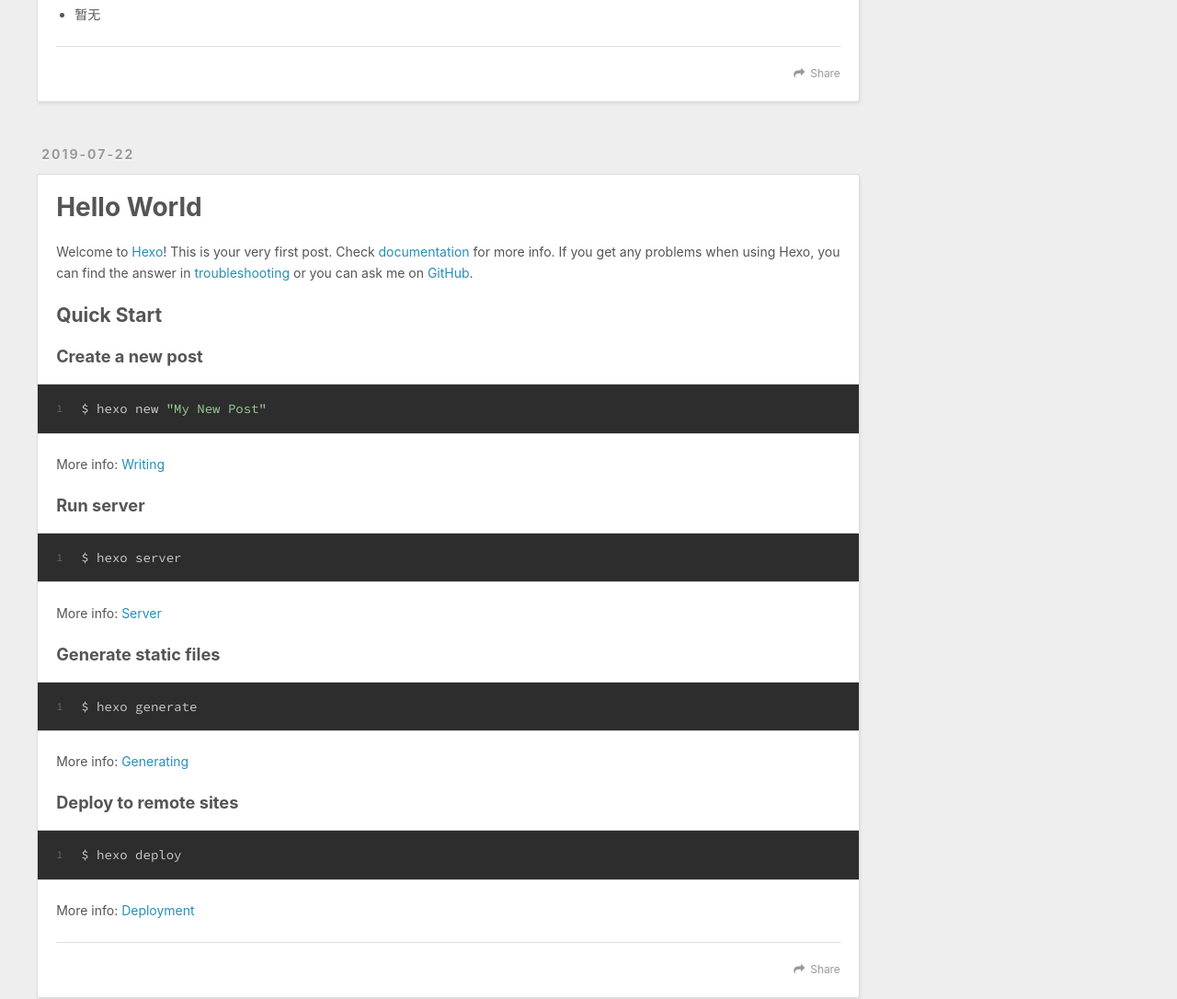
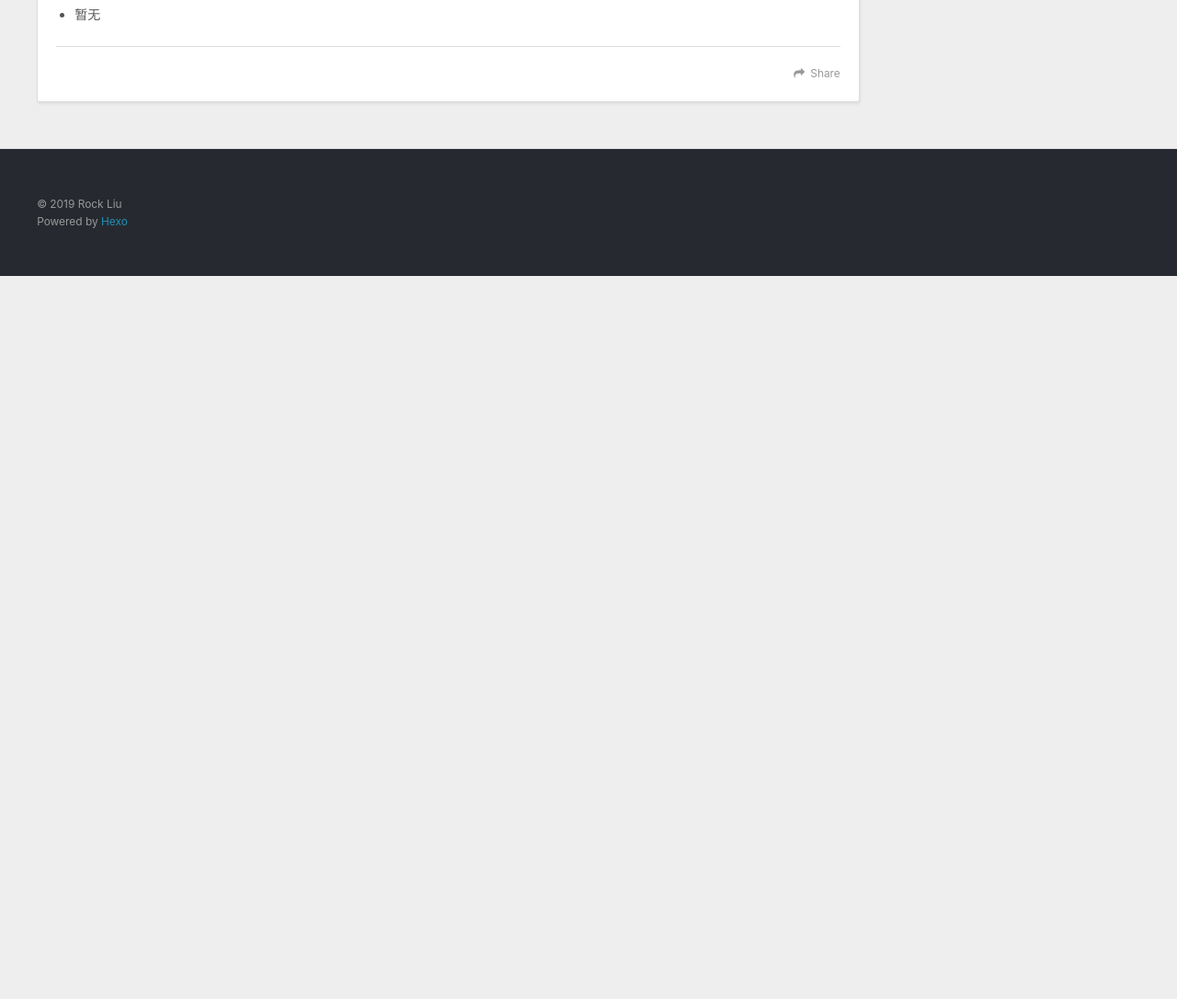
Before and after one commit to rock-liu/rock-liu.github.io, a plain HTML site: page index.html in a window 1280 px wide. Shown: the part 1414-2500 px from the top of the page at 92% size. After the commit the page ends 1714 px from the top, so only its background shows below. Drawn offline with nearby package versions, Linux system fonts and the light colour scheme.

Commit message:
Site updated: 2019-08-06 21:26:48

```diff
--- a/index.html
+++ b/index.html
@@ -78,7 +78,7 @@
 
     </div>
     <footer class="article-footer">
-      <a data-url="http://yoursite.com/2019/07/22/计网笔记/" data-id="cjyjr6vjt0002rgu4wsqm5coi" class="article-share-link">Share</a>
+      <a data-url="http://yoursite.com/2019/07/22/计网笔记/" data-id="cjyzuwwqp0000f4u4dldcsh57" class="article-share-link">Share</a>
 
 
     </footer>
@@ -132,56 +132,7 @@
 
     </div>
     <footer class="article-footer">
-      <a data-url="http://yoursite.com/2019/07/22/成长记录 (1)/" data-id="cjyjr6vjr0001rgu4omdzqu88" class="article-share-link">Share</a>
-
-
-    </footer>
-  </div>
-
-</article>
-
-
-
-    <article id="post-hello-world" class="article article-type-post" itemscope itemprop="blogPost">
-  <div class="article-meta">
-    <a href="/2019/07/22/hello-world/" class="article-date">
-  <time datetime="2019-07-22T13:03:30.830Z" itemprop="datePublished">2019-07-22</time>
-</a>
-
-  </div>
-  <div class="article-inner">
-
-
-      <header class="article-header">
-
-
-    <h1 itemprop="name">
-      <a class="article-title" href="/2019/07/22/hello-world/">Hello World</a>
-    </h1>
-
-
-      </header>
-
-    <div class="article-entry" itemprop="articleBody">
-
-        <p>Welcome to <a href="https://hexo.io/" target="_blank" rel="noopener">Hexo</a>! This is your very first post. Check <a href="https://hexo.io/docs/" target="_blank" rel="noopener">documentation</a> for more info. If you get any problems when using Hexo, you can find the answer in <a href="https://hexo.io/docs/troubleshooting.html" target="_blank" rel="noopener">troubleshooting</a> or you can ask me on <a href="https://github.com/hexojs/hexo/issues" target="_blank" rel="noopener">GitHub</a>.</p>
-<h2 id="Quick-Start"><a href="#Quick-Start" class="headerlink" title="Quick Start"></a>Quick Start</h2><h3 id="Create-a-new-post"><a href="#Create-a-new-post" class="headerlink" title="Create a new post"></a>Create a new post</h3><figure class="highlight bash"><table><tr><td class="gutter"><pre><span class="line">1</span><br></pre></td><td class="code"><pre><span class="line">$ hexo new <span class="string">"My New Post"</span></span><br></pre></td></tr></table></figure>
-
-<p>More info: <a href="https://hexo.io/docs/writing.html" target="_blank" rel="noopener">Writing</a></p>
-<h3 id="Run-server"><a href="#Run-server" class="headerlink" title="Run server"></a>Run server</h3><figure class="highlight bash"><table><tr><td class="gutter"><pre><span class="line">1</span><br></pre></td><td class="code"><pre><span class="line">$ hexo server</span><br></pre></td></tr></table></figure>
-
-<p>More info: <a href="https://hexo.io/docs/server.html" target="_blank" rel="noopener">Server</a></p>
-<h3 id="Generate-static-files"><a href="#Generate-static-files" class="headerlink" title="Generate static files"></a>Generate static files</h3><figure class="highlight bash"><table><tr><td class="gutter"><pre><span class="line">1</span><br></pre></td><td class="code"><pre><span class="line">$ hexo generate</span><br></pre></td></tr></table></figure>
-
-<p>More info: <a href="https://hexo.io/docs/generating.html" target="_blank" rel="noopener">Generating</a></p>
-<h3 id="Deploy-to-remote-sites"><a href="#Deploy-to-remote-sites" class="headerlink" title="Deploy to remote sites"></a>Deploy to remote sites</h3><figure class="highlight bash"><table><tr><td class="gutter"><pre><span class="line">1</span><br></pre></td><td class="code"><pre><span class="line">$ hexo deploy</span><br></pre></td></tr></table></figure>
-
-<p>More info: <a href="https://hexo.io/docs/deployment.html" target="_blank" rel="noopener">Deployment</a></p>
-
-
-    </div>
-    <footer class="article-footer">
-      <a data-url="http://yoursite.com/2019/07/22/hello-world/" data-id="cjyjr6vjl0000rgu49mm6ndcj" class="article-share-link">Share</a>
+      <a data-url="http://yoursite.com/2019/07/22/成长记录 (1)/" data-id="cjyzuwwrb0001f4u4ly66zbbc" class="article-share-link">Share</a>
 
 
     </footer>
@@ -229,10 +180,6 @@
             <a href="/2019/07/22/成长记录 (1)/">Thoughtworks的打怪之路!(连载)</a>
           </li>
 
-          <li>
-            <a href="/2019/07/22/hello-world/">Hello World</a>
-          </li>
-
       </ul>
     </div>
   </div>
```
Also changed, not shown: 2019/07/22/成长记录 (1)/index.html (+1 -10 lines), 2019/07/22/计网笔记/index.html (+1 -5 lines), archives/2019/07/index.html (+0 -23 lines), archives/2019/index.html (+0 -23 lines), archives/index.html (+0 -23 lines).
